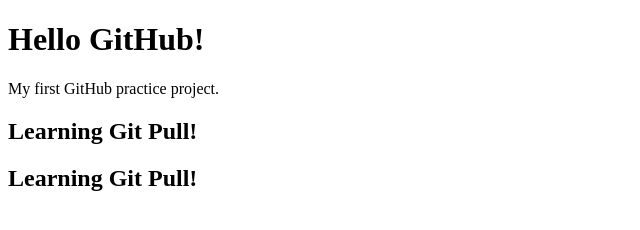
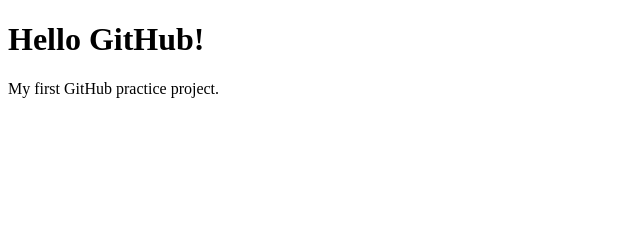
Before and after one commit to GadaePyaeSone/practice, a plain HTML site: page index.html in a window 1280 px wide. Shown: the whole page, without its empty margins (0-640 px from the left). Drawn offline with Linux system fonts and the light colour scheme.

Commit message:
Update index.html

```diff
--- a/index.html
+++ b/index.html
@@ -7,6 +7,5 @@
 <body>
     <h1>Hello GitHub!</h1>
     <p>My first GitHub practice project.</p>
-    <h2>Learning Git Pull!</h2><h2>Learning Git Pull!</h2>
 </body>
 </html>
```
